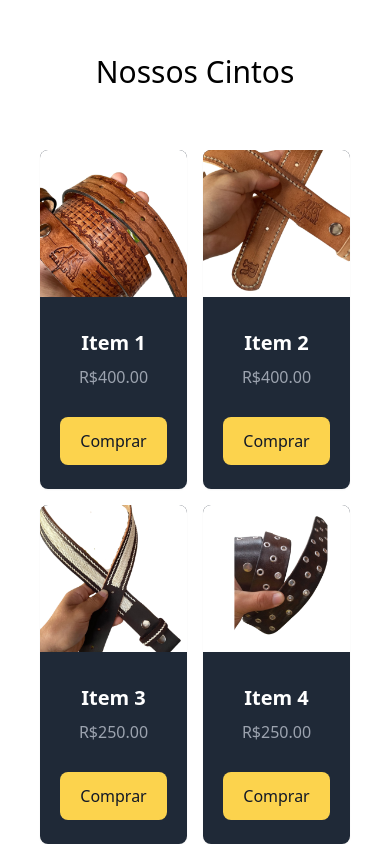
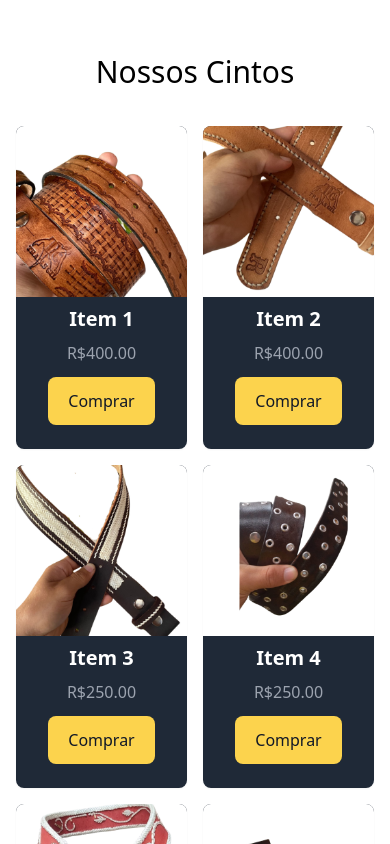
Before and after one commit to RaphaGil/TraiasGil, a React (Create React App) app: page / in a window 390 px wide. Shown: the part 4020-4864 px from the top of the page. Built offline with nearby package versions, Linux system fonts and the light colour scheme.

Commit message:
change the color in belts component

```diff
--- a/src/components/Belts.jsx
+++ b/src/components/Belts.jsx
@@ -34,16 +34,16 @@ const Belts = () => {
       </div>
       <div
         id="cintos"
-        className="grid grid-cols-2 sm:grid-cols-2 md:grid-cols-3 lg:grid-cols-4 gap-4 md:gap-6 p-10 "
+        className="grid grid-cols-2 sm:grid-cols-2 md:grid-cols-3 lg:grid-cols-4 gap-4 md:gap-6 md:p-10 p-4 "
       >
         {belts.map((belt) => (
           <div key={belt.id} className=" shadow-sm rounded-lg transform transition-transform duration-300 hover:scale-105 bg-gray-800">
             <img
-              className="rounded-t-lg mb-4 "
+              className="rounded-t-lg"
               src={belt.image}
               alt={`Cinto ${belt.id}`}
             />
-            <div className="p-4 ">
+            <div className="pt-2">
                 <h5 className="mb-2 text-xl font-bold  text-white">{`Item ${belt.id}`}</h5>
                 <p className="mb-3 font-normal text-gray-400">  {belt.price ? `R$${belt.price.toFixed(2)}` : "Preço indisponível"}</p>
             </div>
```
Also changed, not shown: 11 other files (tests, documents, lock files or other folders).
